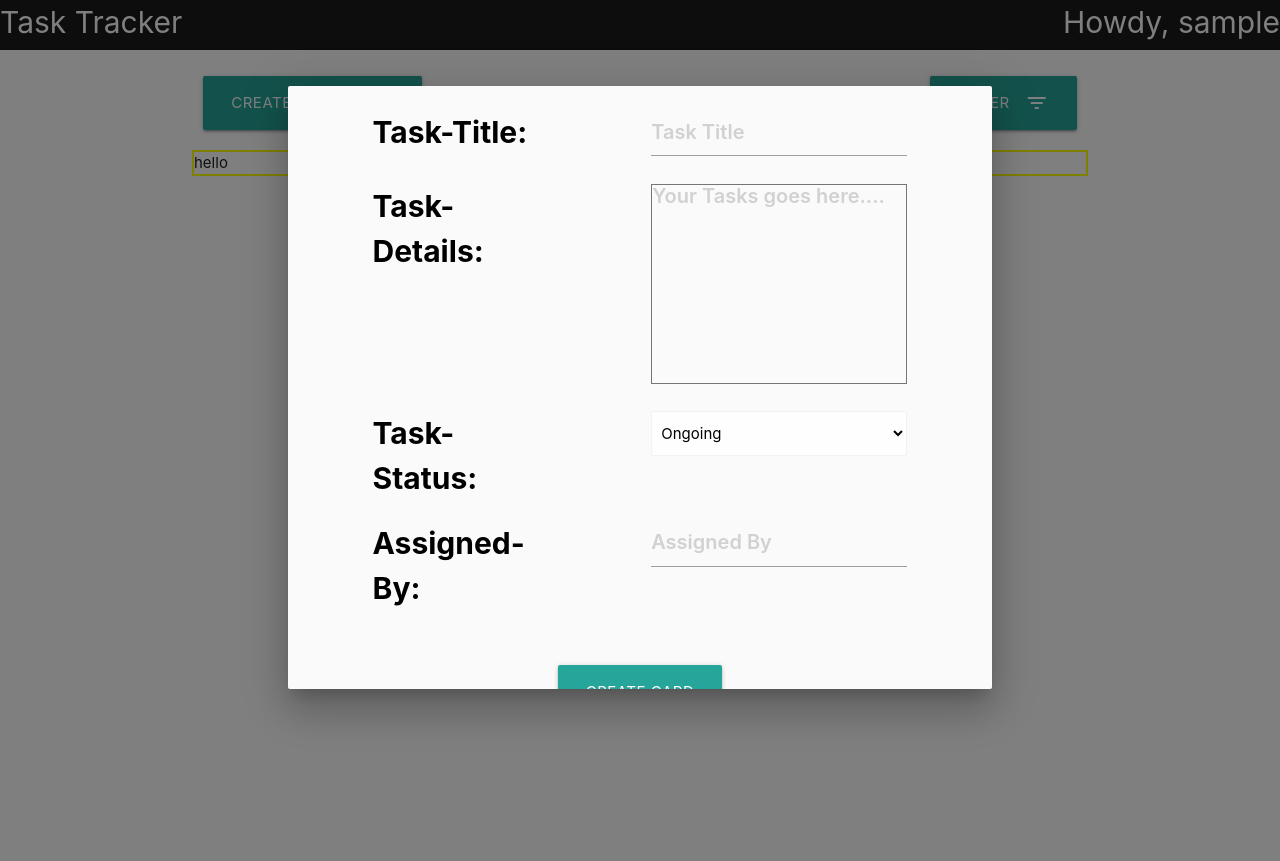
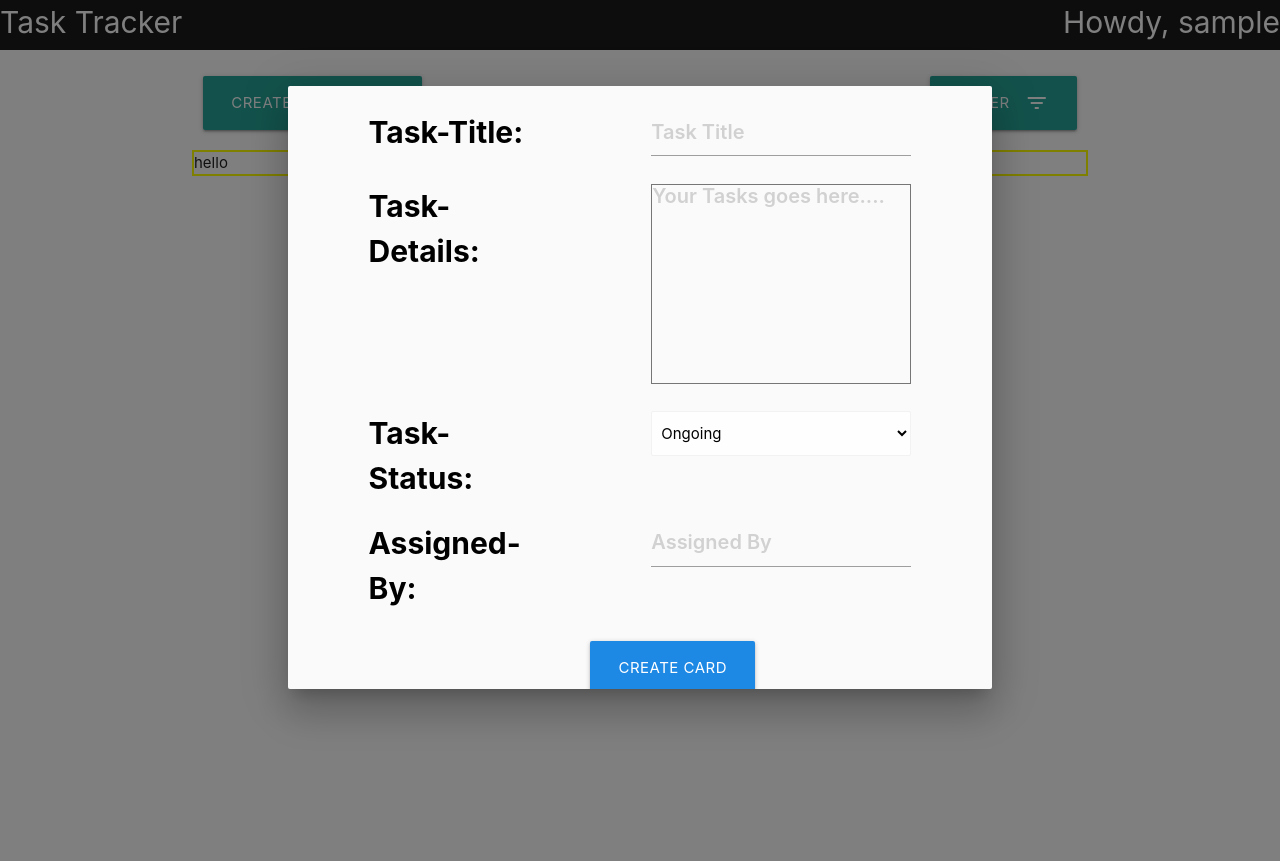
Before and after one commit to sayuj1/task-tracker, a PHP site: page /views/MainPage.php in a window 1280 px wide, after a click that opens the changed part. Run offline with PHP 8.4, Linux system fonts and the light colour scheme; the visitor is signed in with stand-in values (Sample User, id 1); data that the repository does not hold is empty.

Commit message:
submit card ready for medium and large device

```diff
--- a/assets/css/MainPage.css
+++ b/assets/css/MainPage.css
@@ -42,6 +42,10 @@ textarea:focus {
   border: 2px solid teal;
 }
 
+#modal3 {
+  top: 30% !important;
+}
+
 @media screen and (max-width: 400px) {
   .login-box {
     height: 70vh;
@@ -60,3 +64,26 @@ textarea:focus {
     font-size: 20px;
   }
 }
+
+@media screen and (min-width: 640px) {
+  /* Let's get this party started */
+  ::-webkit-scrollbar {
+    width: 5px;
+    height: 5px;
+  }
+
+  /* Track */
+  ::-webkit-scrollbar-track {
+    /* -webkit-box-shadow: inset 0 0 6px rgba(0, 0, 0, 0.3); */
+    -webkit-border-radius: 50px;
+    border-radius: 50px;
+  }
+
+  /* Handle */
+  ::-webkit-scrollbar-thumb {
+    -webkit-border-radius: 50px;
+    border-radius: 50px;
+    background: lightgrey;
+    -webkit-box-shadow: inset 0 0 3px rgba(0, 0, 0, 0.5);
+  }
+}
--- /dev/null
+++ b/assets/js/submitData.js
@@ -0,0 +1,42 @@
+$(".large-device").on("submit", function(e) {
+  e.preventDefault();
+  // alert("reached here");
+  $.ajax({
+    type: "post",
+    url: "../submitUserData/submitTaskData.php",
+    data: $(".large-device").serialize(),
+    beforeSend: function() {
+      // show the loader
+    },
+    complete: function() {
+      // hide the loader
+    },
+    success: function(data) {
+      if (data == "insertionSuccessful") {
+        // add a toast message later
+
+        // card create modal
+        var elem1 = document.querySelector("#modal1");
+        var instance1 = M.Modal.getInstance(elem1);
+
+        // display info message
+        var elem3 = document.querySelector("#modal3");
+        var instance3 = M.Modal.getInstance(elem3);
+
+        instance3.open();
+        //before closing the modal reset the card value;
+        $(".ok").on("click", function() {
+          // alert("button is pressed");
+          instance1.close();
+        });
+      } else if (data == "failed") {
+        console.log("Failed to create card! Try again :(");
+      } else {
+        console.log("error from server side!");
+      }
+    },
+    error: function(err) {
+      console.log(err);
+    }
+  });
+});
--- a/views/MainPage.php
+++ b/views/MainPage.php
@@ -40,6 +40,17 @@ $conn = openConn();
         width="100%" height="50%" style="margin: 0 auto">
     <div class="main-container" style="display: none;">
 
+        <!-- For confirming the card submission -->
+        <div id="modal3" class="modal">
+            <div class="modal-content center-align">
+                <h4>Card Created Successfully!</h4>
+            </div>
+
+            <div class="modal-footer" style="text-align: center">
+                <button type="button" class="modal-close waves-effect waves-teal btn blue darken-1 ok">OK</button>
+            </div>
+        </div>
+
         <!-- For medium and large devices  -->
         <div class="container hide-on-small-only">
             <div class="row">
@@ -51,8 +62,8 @@ $conn = openConn();
                     <!-- Modal Structure -->
                     <div id="modal1" class="modal" style="overflow-x: unset;">
                         <div class="row">
-                            <form method="POST" class="col m10 push-m1">
-                                <div class="modal-content">
+                            <div class="modal-content">
+                                <form method="POST" class="col m10 push-m1 large-device">
                                     <div class="row left-align">
                                         <div class="col s6 m4">
                                             <label for="card-title" class="label">
@@ -61,7 +72,7 @@ $conn = openConn();
                                         </div>
                                         <div class="col s6 m6 push-m2">
                                             <input type="text" name="title" id="card-title" data-length="50"
-                                                placeholder="Task Title" autofocus>
+                                                placeholder="Task Title" maxlength="50" autofocus required>
                                         </div>
                                     </div>
                                     <div class="row left-align">
@@ -72,7 +83,7 @@ $conn = openConn();
                                         </div>
                                         <div class="col s6 m6 push-m2">
                                             <textarea name="tasks" id="card-body" placeholder="Your Tasks goes here...."
-                                                style="max-width:100%;height:200px;resize:none"></textarea>
+                                                style="max-width:100%;height:200px;resize:none" required></textarea>
                                         </div>
                                     </div>
                                     <div class="row left-align">
@@ -99,14 +110,17 @@ $conn = openConn();
                                             </label>
                                         </div>
                                         <div class="col s6 m6 push-m2">
-                                            <input type="text" name="assignedby" id="card-assigned" placeholder="Assigned By" autofocus>
+                                            <input type="text" name="assignedby" id="card-assigned"
+                                                placeholder="Assigned By" autofocus required>
                                         </div>
                                     </div>
-                                </div>
-                                <div class="modal-footer" style="text-align: center">
-                                    <button type="submit" name="createCard" class="btn btn-large">Create Card</button>
-                                    <!-- <a href="#!" class="modal-close waves-effect waves-green btn-flat">Agree</a> -->
-                                </div>
+                            </div>
+
+                            <div class="modal-footer col m6 push-m2 center-align">
+                                <button type="submit" name="createCard" class="btn btn-large blue darken-1">Create
+                                    Card</button>
+                                <!-- <a href="#!" class="modal-close waves-effect waves-green btn-flat">Agree</a> -->
+                            </div>
                             </form>
                         </div>
                     </div>
@@ -123,8 +137,75 @@ $conn = openConn();
         <div class="container hide-on-med-and-up">
             <div class="row">
                 <div class="col s12 center-align">
-                    <a class="waves-effect waves-light btn"><i class="material-icons right">add_circle</i>Create a
-                        Card</a>
+                    <!-- Modal Trigger -->
+                    <a class="waves-effect waves-light btn modal-trigger" href="#modal2"><i
+                            class="material-icons right">add_circle</i>Create a Card</a>
+
+
+                    <!-- Modal Structure -->
+                    <div id="modal2" class="modal" style="overflow-x: unset;">
+                        <div class="row">
+                            <form method="POST" class="col s10 push-s1">
+                                <div class="modal-content">
+                                    <div class="row left-align">
+                                        <div class="col s12">
+                                            <label for="card-title" class="label">
+                                                Task-Title:
+                                            </label>
+                                        </div>
+                                        <div class="col s12">
+                                            <input type="text" name="title" id="card-title-sm" data-length="50"
+                                                placeholder="Task Title" autofocus>
+                                        </div>
+                                    </div>
+                                    <div class="row left-align">
+                                        <div class="col s12">
+                                            <label for="card-body" class="label">
+                                                Task-Details:
+                                            </label>
+                                        </div>
+                                        <div class="col s12">
+                                            <textarea name="tasks" id="card-body" placeholder="Your Tasks goes here...."
+                                                style="max-width:100%;height:200px;resize:none"></textarea>
+                                        </div>
+                                    </div>
+                                    <div class="row left-align">
+                                        <div class="col s12">
+                                            <label for="card-status" class="label">
+                                                Task-Status:
+                                            </label>
+                                        </div>
+                                        <div class="col s12">
+                                            <select name="status" style="display: block;">
+                                                <option value="Ongoing">Ongoing</option>
+                                                <option value="Pause">Pause</option>
+                                                <option value="Delayed">Delayed</option>
+                                                <option value="Stopped">Stopped</option>
+                                                <option value="Completed">Completed</option>
+                                                <option value="Not Started Yet">Not Started Yet</option>
+                                            </select>
+                                        </div>
+                                    </div>
+                                    <div class="row left-align">
+                                        <div class="col s12">
+                                            <label for="card-assigned" class="label">
+                                                Assigned-By:
+                                            </label>
+                                        </div>
+                                        <div class="col s12">
+                                            <input type="text" name="assignedby" id="card-assigned"
+                                                placeholder="Assigned By" autofocus>
+                                        </div>
+                                    </div>
+                                </div>
+                                <div class="modal-footer" style="text-align: center">
+                                    <button type="submit" name="createCard" class="btn btn-large blue darken-1">Create
+                                        Card</button>
+                                    <!-- <a href="#!" class="modal-close waves-effect waves-green btn-flat">Agree</a> -->
+                                </div>
+                            </form>
+                        </div>
+                    </div>
                     <!-- add a task bar goes here -->
                 </div>
             </div>
@@ -156,6 +237,7 @@ $conn = openConn();
 <script src="../assets/js/jquery3.3.1.min.js"></script>
 <script src='../assets/js/jquery.min.js'></script>
 <script src='../assets/js/showData.js'></script>
+<script src="../assets/js/submitData.js"></script>
 <script type="text/javascript" src="../assets/js/materialize.min.js"></script>
 
 <!-- This script is for preloading the page -->
@@ -170,7 +252,7 @@ $(document).ready(function() {
 
         $('.modal').modal();
         $('#card-title').characterCounter();
-
+        $('#card-title-sm').characterCounter();
     }
     pageLoaded();
 
```
Also changed, not shown: submitUserData/submitTaskData.php (added, +26 -0 lines).
